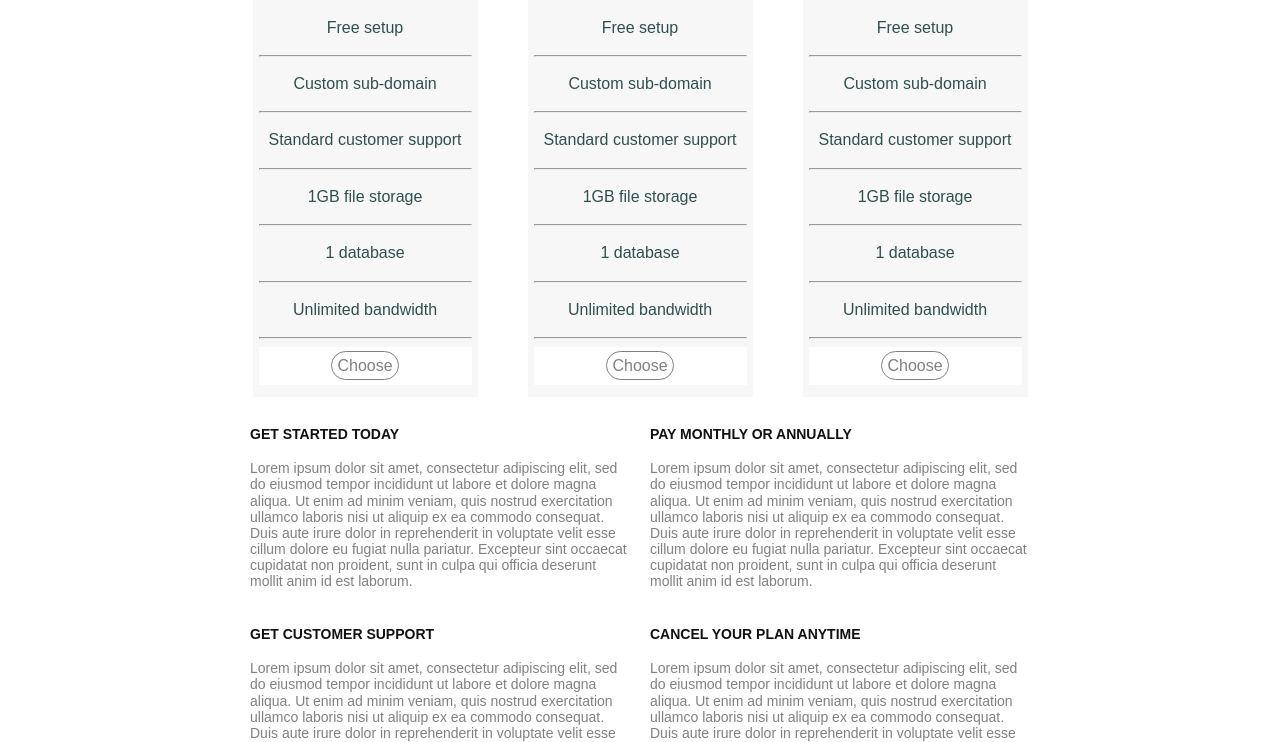
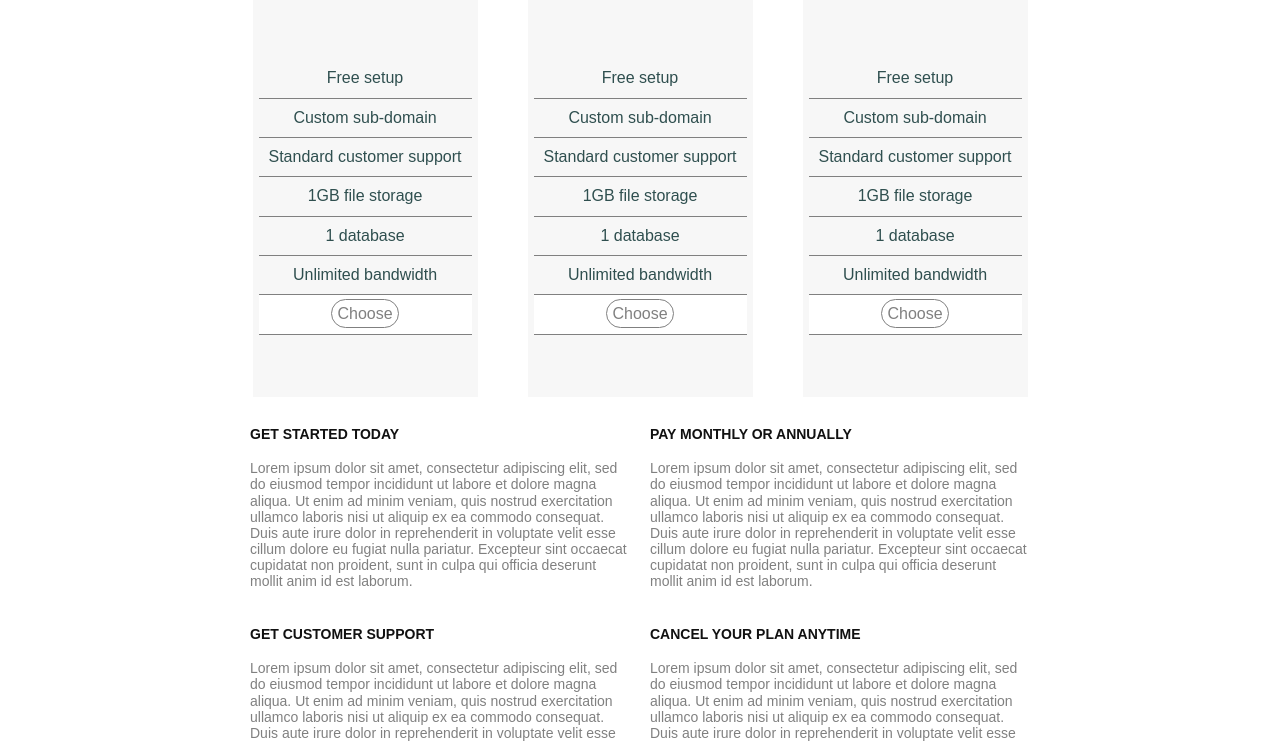
Before and after one commit to nathancarpenter03/w2d1-assignment, a website: page index.html in a window 1280 px wide. Shown: the part 513-1255 px from the top of the page. Drawn offline with Linux system fonts and the light colour scheme.

Commit message:
Refacted page using SASS variables, partials, and nesting

```diff
--- a/_header.scss
+++ /dev/null
@@ -1,23 +0,0 @@
-header {
-    height: 45px;
-}
-
-.nav-container {
-    margin: 0 auto;
-    display: flex;
-    max-width: 1200px;
-}
-
-.nav-container ul {
-    display: flex;
-}
-
-li {
-    padding: 10px;
-    list-style-type: none;
-}
-
-a {
-    text-decoration: none;
-    color: deeppink;
-}
--- a/_account-details.scss
+++ b/css/_account-details.scss
@@ -12,8 +12,7 @@
     color: $colorGray;
     font-size: 14px;
     padding: 10px;
+        h4 {
+            color: $colorEnterpriseBlack;
+        }
 }
-
-h4 {
-    color: $colorEnterpriseBlack;
-}
--- a/_account-options.scss
+++ b/css/_account-options.scss
@@ -28,6 +28,7 @@
     color: $colorLightGray;
     justify-content: center;
     align-content: center;
+}
 
 .button-background {
     background-color: $colorWhite;
@@ -64,11 +65,18 @@ button:hover {
     align-items: center;
     justify-content: center;
     margin: 0px 25px 0px 25px;
-    background-color:$colorAccountSpecsGray;
-    padding: -10px;
+    background-color: $colorAccountSpecsGray;
+        ul {
+            padding: 0px;
+            color: $colorDarkSlateGray;
+        }
+          li {
+            padding: 10px;
+            list-style-type: none;
+            border-bottom: solid grey 1px;
+                a {
+                    text-decoration: none;
+                    color: $colorGray;
+                }
+        }
 }
-
-ul {
-    padding: 0px;
-    color: $colorDarkSlateGray;
-}
--- a/_footer.scss
+++ b/css/_footer.scss
@@ -7,9 +7,8 @@
     margin-top: 15px;
     background-color: $colorEnterpriseBlack;
     color: $colorLightGray;
+        a {
+            color: $colorWhite;
+            text-decoration: underline;
+        }
 }
-
-.row-footer a {
-    color: $colorWhite;
-    text-decoration: underline;
-}
--- /dev/null
+++ b/css/_header.scss
@@ -0,0 +1,20 @@
+header {
+    height: 45px;
+}
+
+.nav-container {
+    margin: 0 auto;
+    display: flex;
+    max-width: 1200px;
+        ul {
+            display: flex;
+                li {
+                    padding: 10px;
+                    list-style-type: none;
+                     a {
+                        text-decoration: none;
+                        color: $colorGray;
+                    }
+                }
+        }
+}
--- a/index.html
+++ b/index.html
@@ -49,34 +49,34 @@
     <div class="row-account-specs">
         <div class="column-account-specs">
             <ul>
-                <li>Free setup</li><hr/>
-                <li>Custom sub-domain</li><hr/>
-                <li>Standard customer support</li><hr/>
-                <li>1GB file storage</li><hr/>
-                <li>1 database</li><hr/>
-                <li>Unlimited bandwidth</li><hr/>
+                <li>Free setup</li>
+                <li>Custom sub-domain</li>
+                <li>Standard customer support</li>
+                <li>1GB file storage</li>
+                <li>1 database</li>
+                <li>Unlimited bandwidth</li>
                 <li class="button-background"><a class="choosebutton" href="#">Choose</a></li>
             </ul>
         </div>
         <div class="column-account-specs">
             <ul>
-                <li>Free setup</li><hr/>
-                <li>Custom sub-domain</li><hr/>
-                <li>Standard customer support</li><hr/>
-                <li>1GB file storage</li><hr/>
-                <li>1 database</li><hr/>
-                <li>Unlimited bandwidth</li><hr/>
+                <li>Free setup</li>
+                <li>Custom sub-domain</li>
+                <li>Standard customer support</li>
+                <li>1GB file storage</li>
+                <li>1 database</li>
+                <li>Unlimited bandwidth</li>
                 <li class="button-background"><a class="choosebutton" href="#">Choose</a></li>
             </ul>
         </div>
         <div class="column-account-specs">
             <ul>
-                <li>Free setup</li><hr/>
-                <li>Custom sub-domain</li><hr/>
-                <li>Standard customer support</li><hr/>
-                <li>1GB file storage</li><hr/>
-                <li>1 database</li><hr/>
-                <li>Unlimited bandwidth</li><hr/>
+                <li>Free setup</li>
+                <li>Custom sub-domain</li>
+                <li>Standard customer support</li>
+                <li>1GB file storage</li>
+                <li>1 database</li>
+                <li>Unlimited bandwidth</li>
                 <li class="button-background"><a class="choosebutton" href="#">Choose</a></li>
             </ul>
         </div>
@@ -107,7 +107,7 @@
 </div>
 
 <div class="row-footer">
-       <a href="http://www.google.com">Try now</a>&nbsp;for 14 day. No credit card required. Header image courtesy of <a href="http://www.google.com">&nbsp;Unslpash</a>.
+       <a href="http://www.google.com">Try now</a>&nbsp;for 14 day. No credit card required. Header image courtesy of &nbsp;<a href="http://www.google.com">Unslpash</a>.
     </div>
 
 </body>
--- a/package.json
+++ b/package.json
@@ -11,7 +11,7 @@
   },
 
   "dependencies": {
-    // "browser": "^0.2.6",
+    "browser": "^0.2.6",
     "browser-sync": "^2.18.7",
     "gulp": "^3.9.1",
     "gulp-sass": "^3.1.0"
```
Also changed, not shown: CSS/global.css, css/_tree.scss (renamed from _tree.scss), 2 other files.
